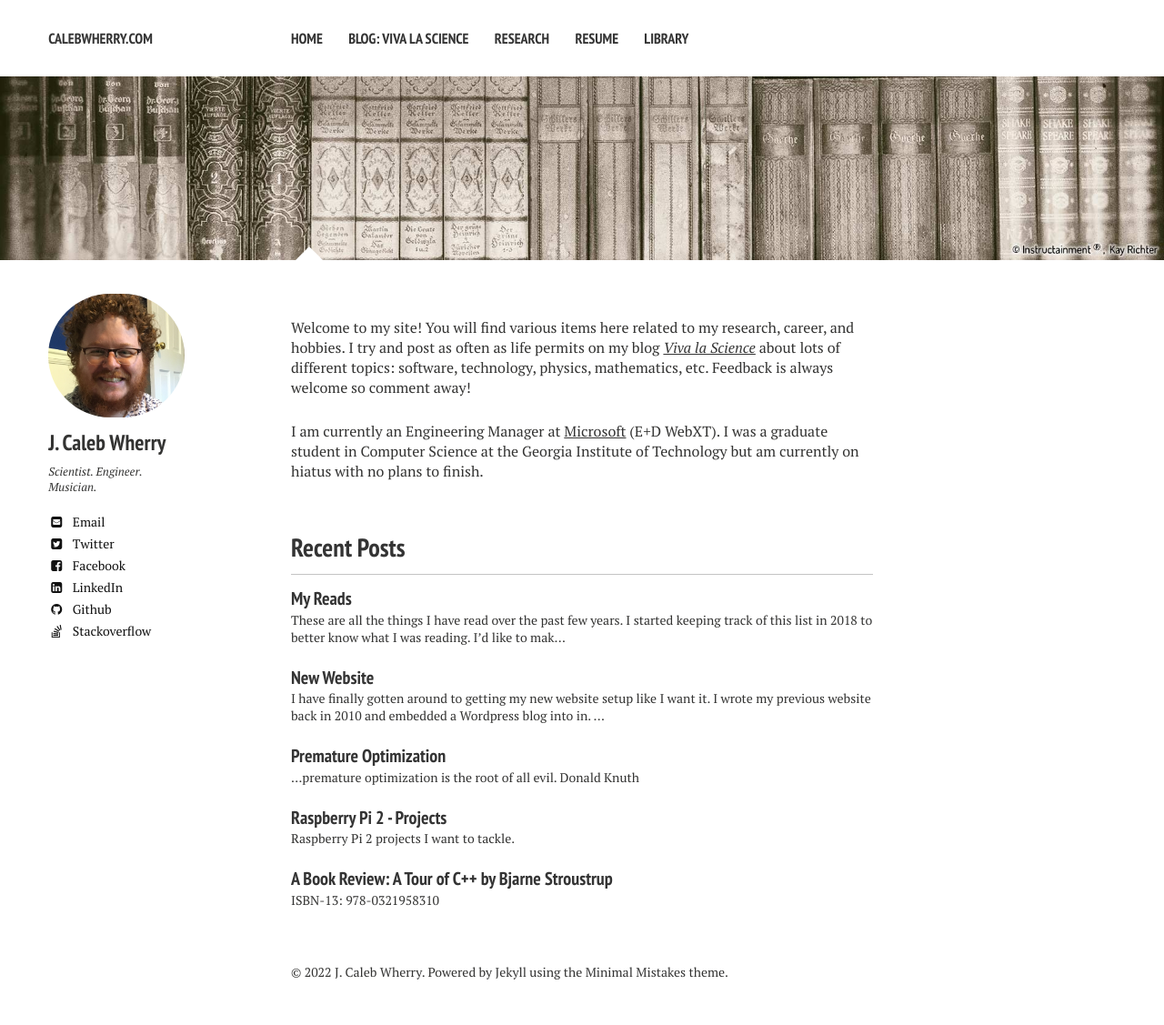
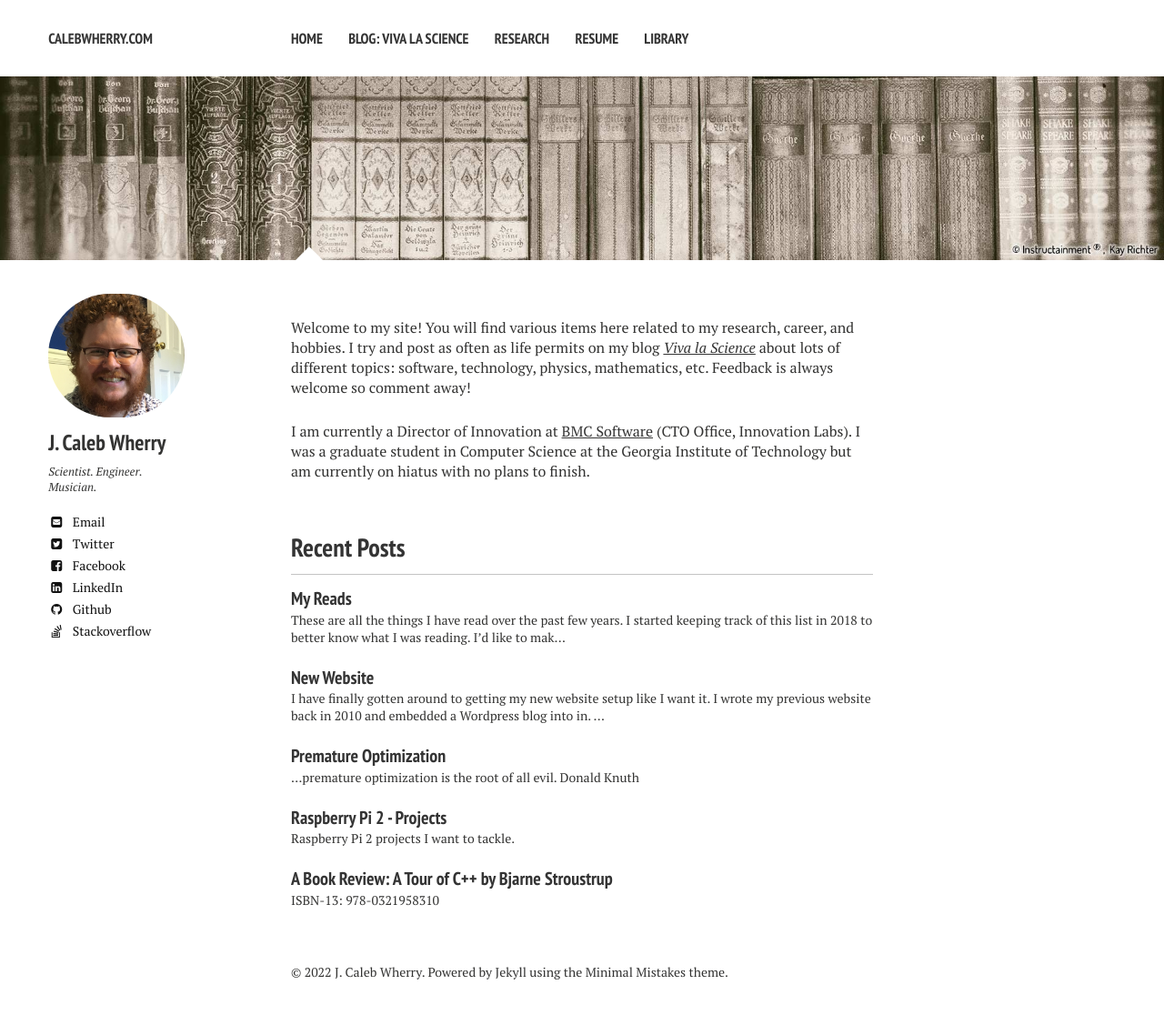
Before and after one commit to calebwherry/calebwherry.github.io, a Jekyll site: the page built from index.md, in a window 1280 px wide. Shown: the whole page at 91% size. Built offline with Jekyll 4.4.1, drawn with Linux system fonts in a browser that asks for light colours; nearby versions of some CDN libraries.

Commit message:
Update index.md
Update current job.

```diff
--- a/index.md
+++ b/index.md
@@ -11,4 +11,4 @@ image:
 
 Welcome to my site! You will find various items here related to my research, career, and hobbies. I try and post as often as life permits on my blog [*Viva la Science*](blog) about lots of different topics: software, technology, physics, mathematics, etc. Feedback is always welcome so comment away!
 
-I am currently an Engineering Manager at [Microsoft](http://www.microsoft.com) (E+D WebXT). I was a graduate student in Computer Science at the Georgia Institute of Technology but am currently on hiatus with no plans to finish.
+I am currently a Director of Innovation at [BMC Software](https://www.bmc.com) (CTO Office, Innovation Labs). I was a graduate student in Computer Science at the Georgia Institute of Technology but am currently on hiatus with no plans to finish.
```
